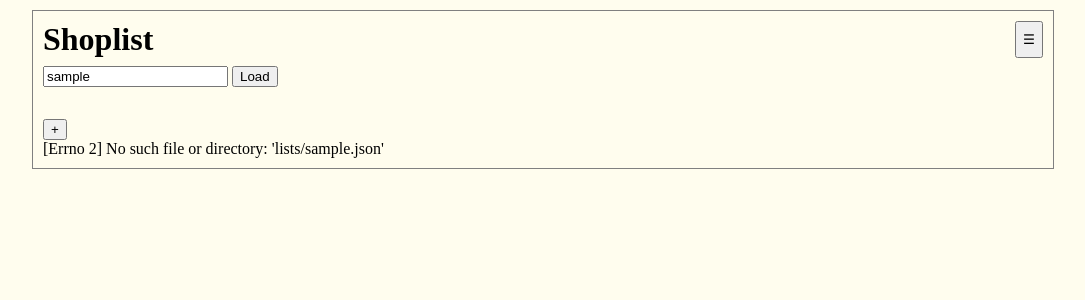
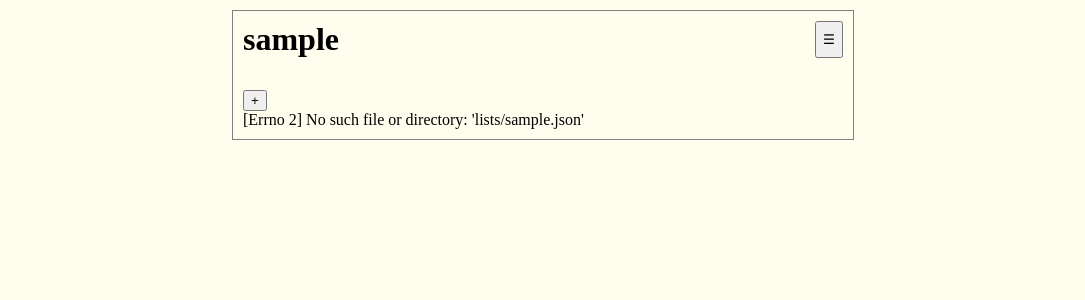
Before and after one commit to tonebender/shoplist, a Flask app: a page that uses templates/index.html in a window 1280 px wide. Shown: the top 300 px of the page, without its empty margins (97-1182 px from the left). Run offline with Flask 3, Linux system fonts and the light colour scheme.

Commit message:
Clean up the interface a bit. Remove load input box.

```diff
--- a/static/shoplist.css
+++ b/static/shoplist.css
@@ -2,7 +2,7 @@ body {
   background-color: #fffdee;
 }
 body main {
-  max-width: 1000px;
+  max-width: 600px;
   margin: auto;
   margin-top: 10px;
   padding: 10px;
@@ -13,7 +13,7 @@ body main header {
   flex-direction: row;
   margin-bottom: 8px;
 }
-body main header h1#listtitle {
+body main header h1#listname {
   margin: 0;
   flex-grow: 2;
 }
@@ -37,13 +37,13 @@ body main ul#shoplist li {
 }
 body main ul#shoplist li.category {
   flex-direction: column;
-  margin-bottom: 12px;
 }
 body main ul#shoplist li.category div.categorytext {
   background-color: Moccasin;
   color: #420;
   font-size: 0.8em;
   padding-left: 4px;
+  margin-top: 8px;
   margin-bottom: 4px;
 }
 body main ul#shoplist li.item {
@@ -67,6 +67,9 @@ body main ul#shoplist li.item button.yellow {
 }
 body main ul#shoplist li.item button.grey {
   background-color: Silver;
+}
+body main ul#shoplist li.item button.del {
+  background-color: transparent;
 }
 body main ul#shoplist li.item input {
   background-color: transparent;
--- a/static/shoplist.js
+++ b/static/shoplist.js
@@ -209,11 +209,6 @@ const shoplist = (function () {
                 );
         },
 
-        setTitle: function (title) {
-            const titleElem = document.querySelector('#listtitle');
-            titleElem.textContent = title;
-        },
-
         /**
          * Create a category DOM element.
          *
@@ -325,6 +320,7 @@ const shoplist = (function () {
 
         menu: {
             // TODO: Re-do it as DOM elements and not an array here?
+            // Maybe we can add methods on the DOM elements? Yes!
             Menuitem: class {
                 constructor (caption, callback) {
                     this.caption = caption;
@@ -350,11 +346,10 @@ const shoplist = (function () {
         init: function () {
             view.getDOMElements();
             controller.setStaticEvents();
-            model.listname = view.listname.value;
+            model.listname = view.listname.textContent;
             if (model.listname) model.loadFromServer(function (payload) {
                 model.listFromServer = payload;
                 model.list = structuredClone(model.listFromServer);
-                view.setTitle(model.listname);
                 Object.values(model.list.items).forEach(item => {
                     const iElem = view.renderItem(item);
                     view.setItemEvents(iElem, controller.btnCallbacks, controller.dragendCallback);
--- a/static/shoplist.less
+++ b/static/shoplist.less
@@ -2,7 +2,7 @@ body {
     background-color: #fffdee;
 
     main {
-        max-width: 1000px;
+        max-width: 600px;
         margin: auto;
         margin-top: 10px;
         padding: 10px;
@@ -13,7 +13,7 @@ body {
             flex-direction: row;
             margin-bottom: 8px;
 
-            h1#listtitle {
+            h1#listname {
                 margin: 0;
                 flex-grow: 2;
             }
@@ -42,13 +42,13 @@ body {
 
                     &.category {
                         flex-direction: column;
-                        margin-bottom: 12px;
 
                         div.categorytext {
                             background-color: Moccasin;
                             color: #420;
                             font-size: 0.8em;
                             padding-left: 4px;
+                            margin-top: 8px;
                             margin-bottom: 4px;
                         }
                     }
@@ -66,6 +66,7 @@ body {
                             &.red { background-color: LightCoral; }
                             &.yellow { background-color: Gold; }
                             &.grey { background-color: Silver; }
+                            &.del { background-color: transparent; }
                         }
 
                         input {
--- a/templates/index.html
+++ b/templates/index.html
@@ -9,17 +9,15 @@
     <body>
         <main>
             <ul id="mainMenu">
-                <li id="menuLoad"><button type="button">Load</button></li>
                 <li id="menuSave"><button type="button">Save</button></li>
                 <li id="menuShowcat"><button type="button">&#x2611; Show Categories</button></li>
                 <li id="menuClearall"><button type="button">Clear All</button></li>
+                <li id="menuExit"><button type="button">Exit</button></li>
             </ul>
             <header>
-                <h1 id="listtitle">Shoplist</h1>
+                <h1 id="listname">{{ name }}</h1>
                 <button id="btnMenu">&#x2630;</button>
             </header>
-            <input id="listname" type="text" name="listname" placeholder="Name of shopping list" value="{{ name }}" />
-            <button id="btnLoadList" type="button">Load</button>
             <ul id="shoplist"></ul>
             <button id="btnNewItem" type="button">+</button>
             <div id="dialogNewItem">
@@ -36,9 +34,9 @@
             <button class="itembtn yellow" type="button" id="_yellow"></button>
             <button class="itembtn red" type="button" id="_red"></button>
             <button class="itembtn grey" type="button" id="_grey"></button>
-            <button class="itembtn del" type="button" id="_del"></button>
             <input class="text" type="text" id="_text">
             <input class="amount" type="text" id="_amount">
+            <button class="itembtn del" type="button" id="_del">&#x1f5d9;</button>
         </li>
         <script src="{{ url_for('static', filename='shoplist.js') }}" type="text/javascript" charset="utf-8"></script>
     </body>
```
